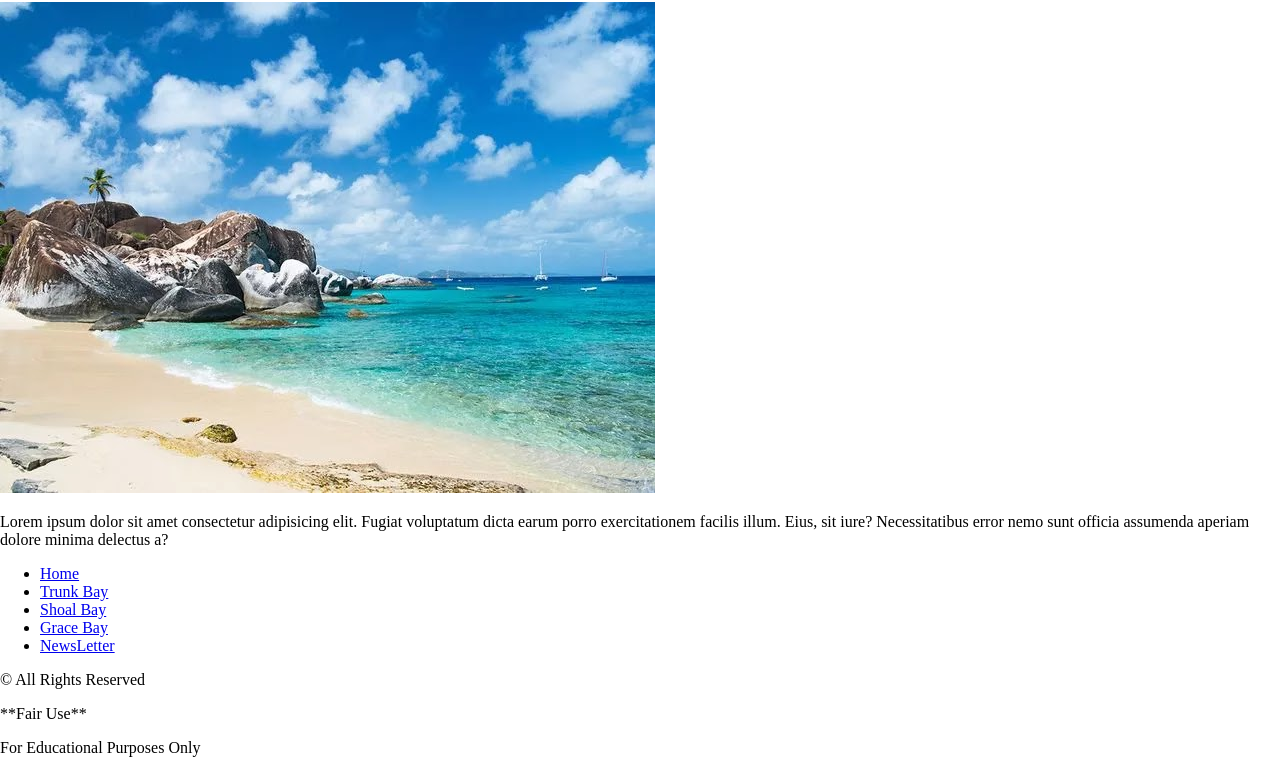
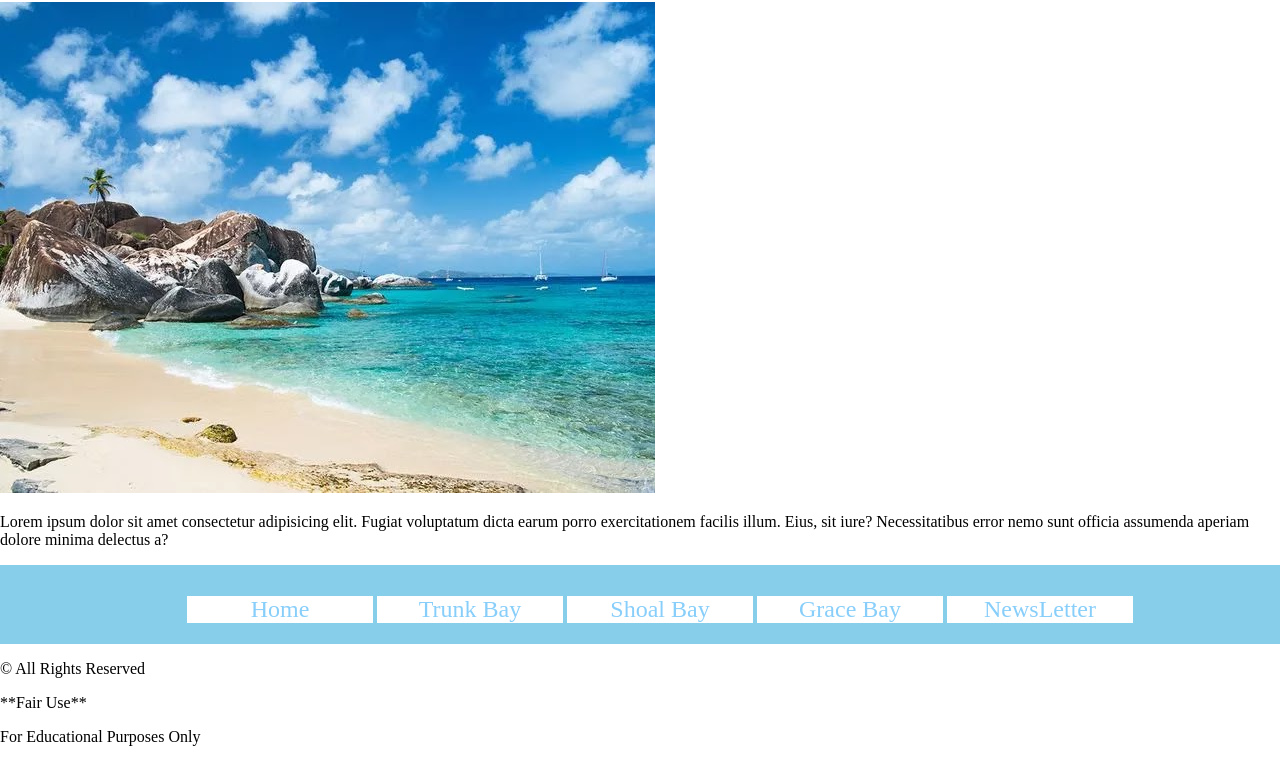
Before and after one commit to Tr1kru/carribbeanbeaches, a plain HTML site: page index.html in a window 1280 px wide. Shown: the part 157-930 px from the top of the page. Drawn offline with Linux system fonts and the light colour scheme.

Commit message:
thursday work

```diff
--- a/css/styles.css
+++ b/css/styles.css
@@ -53,3 +53,30 @@ table {
 nav a:hover {
 
 }
+
+.fnav {
+    padding: 5px 0;
+	width: 100%;
+	background-color: skyblue;
+	min-height: 50px;
+    color: black;
+}
+
+.fnav ul {
+	display: block;
+	text-align: center;
+}
+
+.fnav ul li {
+	display: inline-block;
+	list-style: none;
+	width: 15%;
+	background-color: white;
+	margin-top: .8%;
+}
+
+.fnav a {
+	color: lightskyblue;
+	text-decoration: none;
+	font-size: 1.5em;
+}
--- a/index.html
+++ b/index.html
@@ -32,7 +32,7 @@
     </main>
 
     <footer>
-        <nav>
+        <nav class="fnav">
             <ul>
                 <li><a href="index.html">Home</a></li>
                 <li><a href="trunk_bay.html">Trunk Bay</a></li>
```
